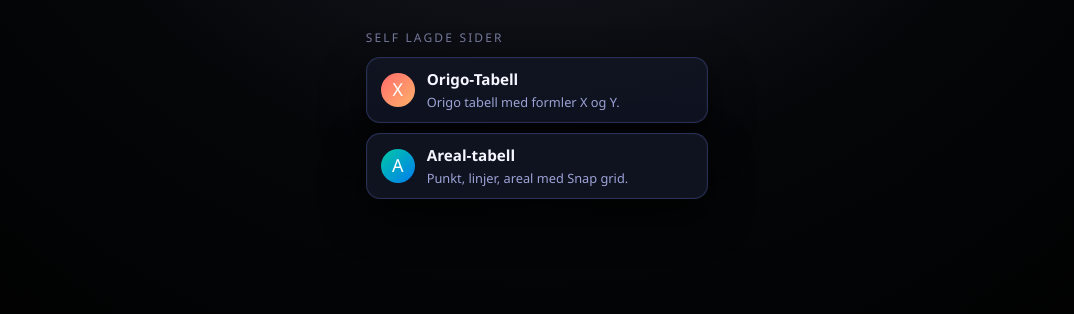
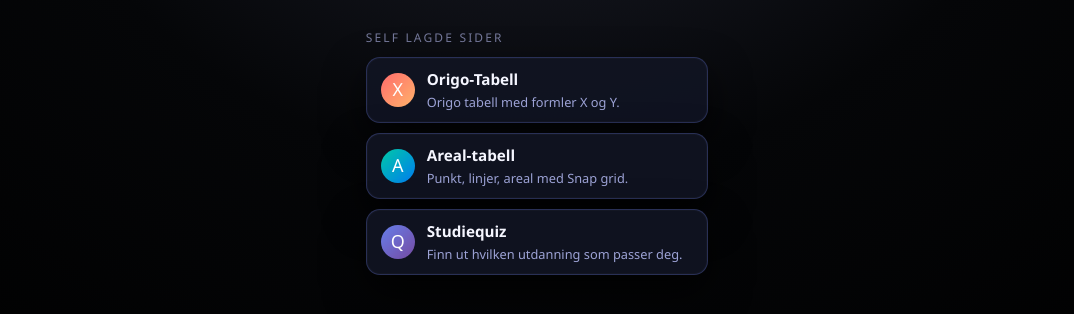
Before and after one commit to xyalosjan/Origo-JanS2A, a website built with Vite: page index.html in a window 1280 px wide. Shown: the part 390-704 px from the top of the page, without its empty margins (103-1177 px from the left). Built offline with nearby package versions, Linux system fonts and the light colour scheme.

Commit message:
Legg til Studiequiz-knapp i index.html

```diff
--- a/index.html
+++ b/index.html
@@ -58,6 +58,13 @@
           <div class="card-sub">Punkt, linjer, areal med Snap grid.</div>
         </div>
       </a>
+            <a href="Studiequiz.html" class="card">
+        <div class="icon-pill" style="background: linear-gradient(135deg, #667eea, #764ba2);">Q</div>
+        <div class="card-text">
+          <div class="card-title">Studiequiz</div>
+          <div class="card-sub">Finn ut hvilken utdanning som passer deg.</div>
+        </div>
+      </a>
     </div>
   </div>
 </body>
```
